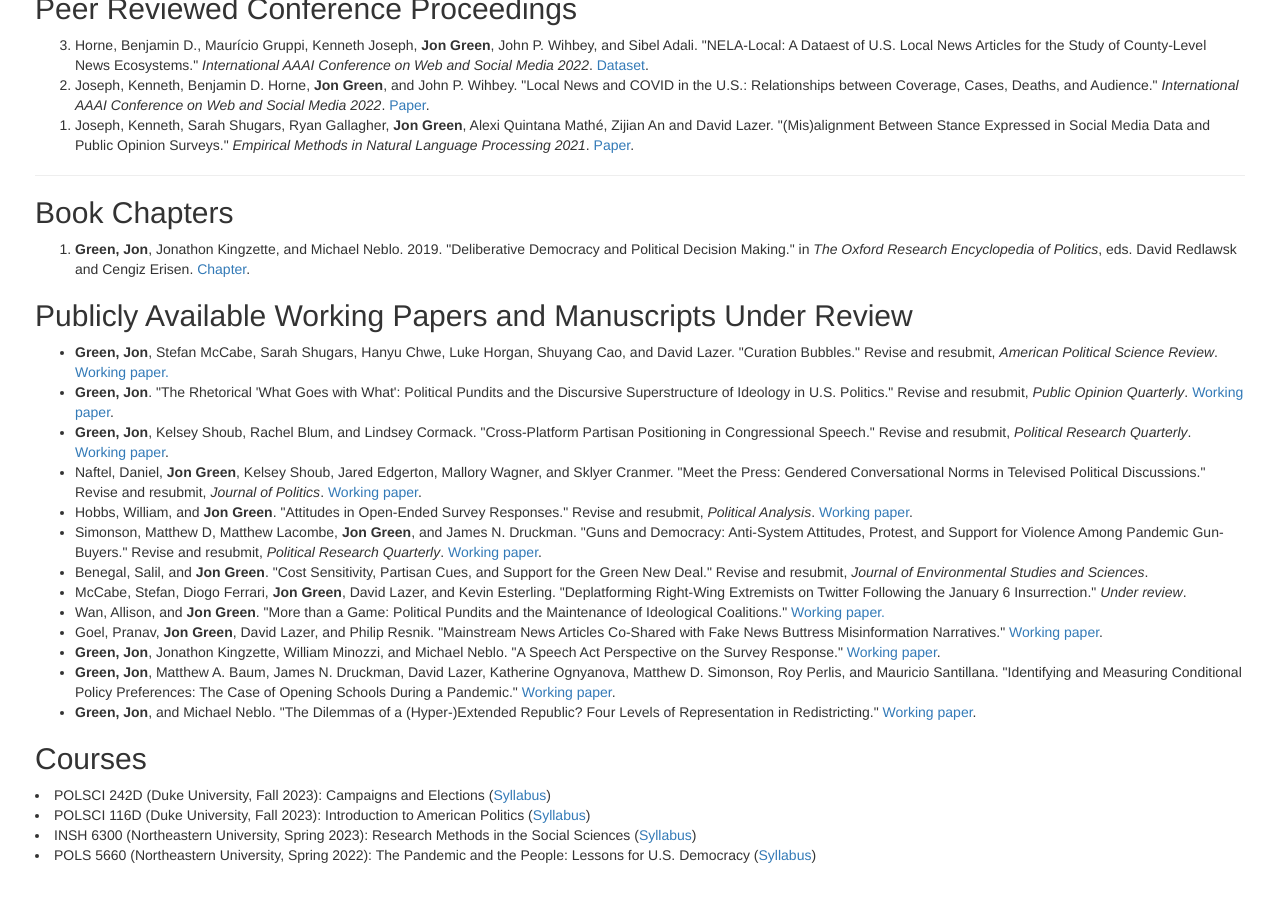
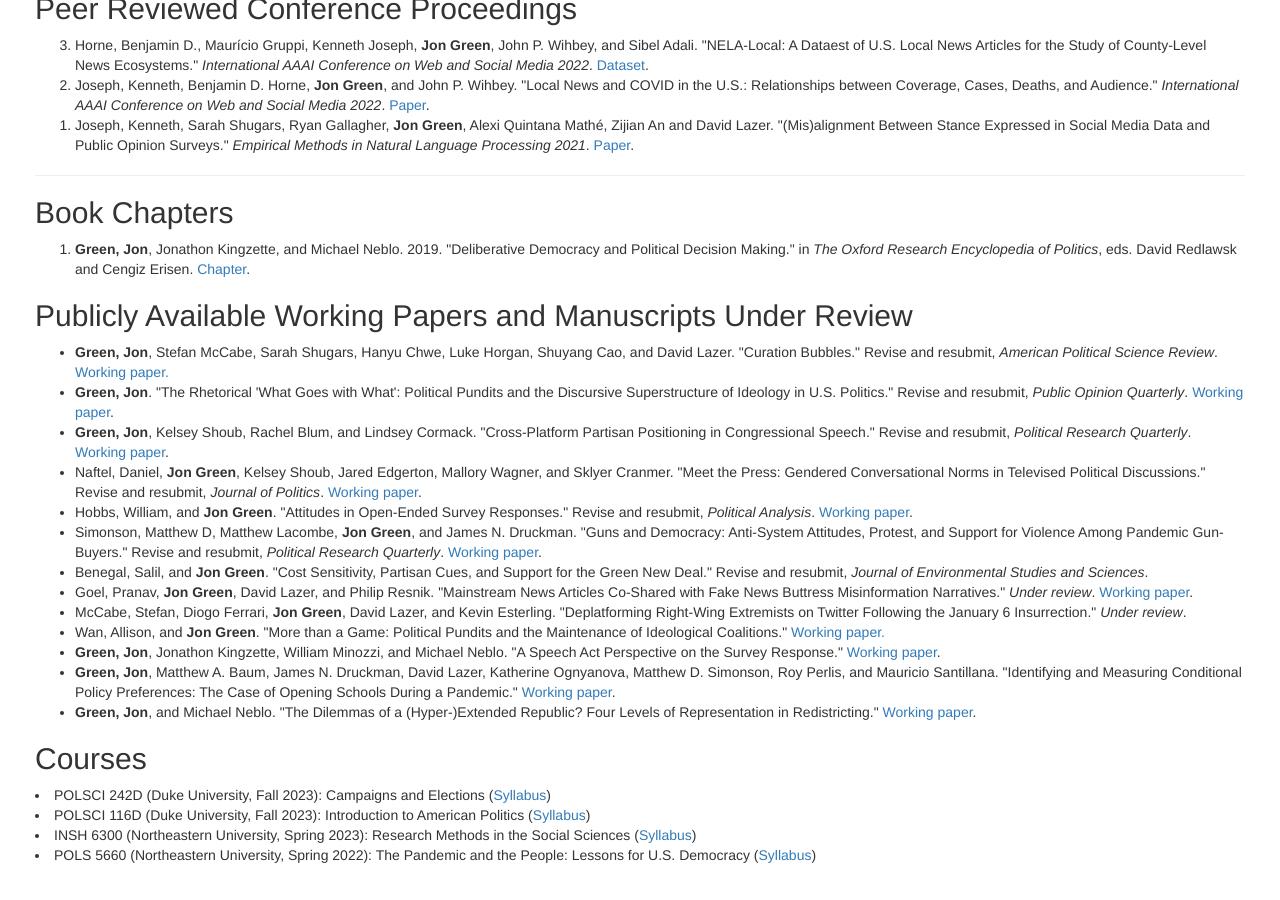
Before and after one commit to jgreen4919/jgreen4919.github.io, a Jekyll site: the page index.html, which Jekyll copies as it is, in a window 1280 px wide and 900 px high, scrolled down 1518 px. Built offline with Jekyll 4.4.1, drawn with Linux system fonts in a browser that asks for light colours.

Commit message:
narratives

```diff
--- a/index.html
+++ b/index.html
@@ -78,9 +78,9 @@
     <li>Hobbs, William, and <strong>Jon Green</strong>. "Attitudes in Open-Ended Survey Responses." Revise and resubmit, <i>Political Analysis</i>. <a href="https://www.dropbox.com/s/4u5mpegkka5mtrd/Will\%20Hobbs_attitudes_in_openended_survey_responses_20230627.pdf">Working paper</a>.</li>
       <li>Simonson, Matthew D, Matthew Lacombe, <strong>Jon Green</strong>, and James N. Druckman. "Guns and Democracy: Anti-System Attitudes, Protest, and Support for Violence Among Pandemic Gun-Buyers." Revise and resubmit, <i>Political Research Quarterly</i>. <a href="'https://www.ipr.northwestern.edu/our-work/working-papers/2022/wp-22-37.html">Working paper</a>.</li>
       <li>Benegal, Salil, and <strong>Jon Green</strong>. "Cost Sensitivity, Partisan Cues, and Support for the Green New Deal." Revise and resubmit, <i>Journal of Environmental Studies and Sciences</i>.</li>
-    <li> McCabe, Stefan, Diogo Ferrari, <strong>Jon Green</strong>, David Lazer, and Kevin Esterling. "Deplatforming Right-Wing Extremists on Twitter Following the January 6 Insurrection." <i>Under review</i>.</li>
+      <li>Goel, Pranav, <strong>Jon Green</strong>, David Lazer, and Philip Resnik. "Mainstream News Articles Co-Shared with Fake News Buttress Misinformation Narratives." <i>Under review</i>. <a href="https://arxiv.org/abs/2308.06459">Working paper</a>.</li>
+         <li> McCabe, Stefan, Diogo Ferrari, <strong>Jon Green</strong>, David Lazer, and Kevin Esterling. "Deplatforming Right-Wing Extremists on Twitter Following the January 6 Insurrection." <i>Under review</i>.</li>
     <li>Wan, Allison, and <strong>Jon Green</strong>. "More than a Game: Political Pundits and the Maintenance of Ideological Coalitions." <a href="https://osf.io/xfy8r">Working paper.</a></li>
-     <li>Goel, Pranav, <strong>Jon Green</strong>, David Lazer, and Philip Resnik. "Mainstream News Articles Co-Shared with Fake News Buttress Misinformation Narratives." <a href="https://arxiv.org/abs/2308.06459">Working paper</a>.</li>
      <li> <strong>Green, Jon</strong>, Jonathon Kingzette, William Minozzi, and Michael Neblo. "A Speech Act Perspective on the Survey Response." <a href="https://osf.io/54ysv/">Working paper</a>.</li>
       <li> <strong>Green, Jon</strong>, Matthew A. Baum, James N. Druckman, David Lazer, Katherine Ognyanova, Matthew D. Simonson, Roy Perlis, and Mauricio Santillana. "Identifying and Measuring Conditional Policy Preferences: The Case of Opening Schools During a Pandemic." <a href="https://osf.io/zsh8u/">Working paper</a>.</li>
       <li> <strong>Green, Jon</strong>, and Michael Neblo. "The Dilemmas of a (Hyper-)Extended Republic? Four Levels of Representation in Redistricting." <a href="https://osf.io/6k7wa/">Working paper</a>.</li>
```
